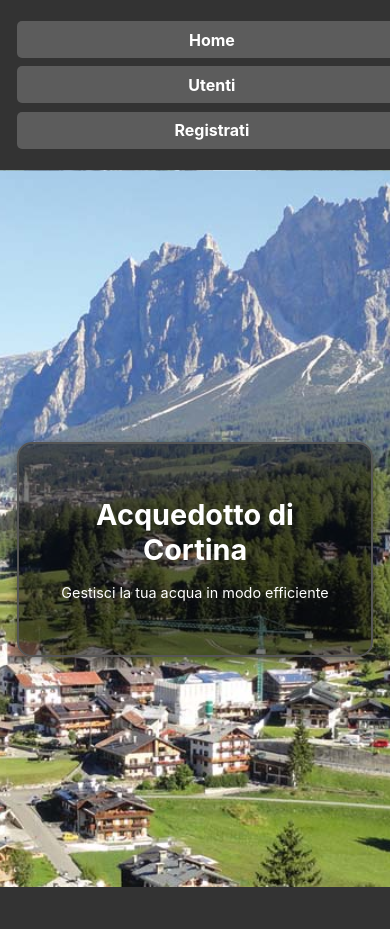
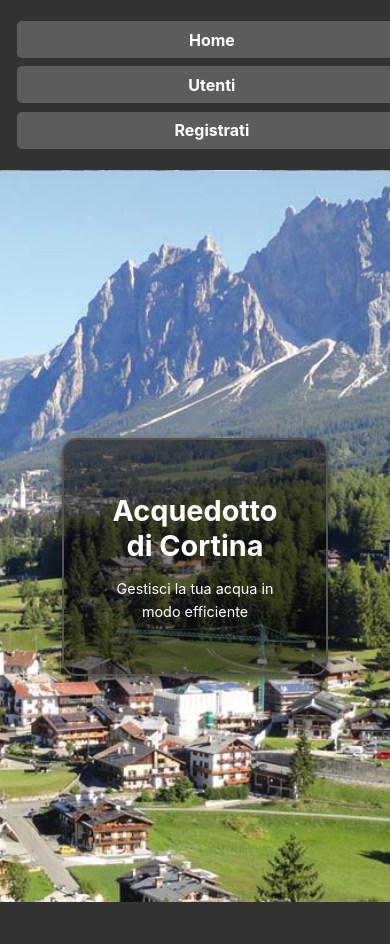
Before and after one commit to nicolazande/acquedotto-cortina-client, a React (Create React App) app: page / in a window 390 px wide. Built offline with nearby package versions, Linux system fonts and the light colour scheme.

Commit message:
refactor

```diff
--- a/src/index.js
+++ b/src/index.js
@@ -1,7 +1,7 @@
 
 
 import React from 'react';
-import './index.css';
+import './styles/index.css';
 import ReactDOM from 'react-dom';
 import App from './App';
 import reportWebVitals from './reportWebVitals';
--- a/src/styles/Home.css
+++ b/src/styles/Home.css
@@ -1,7 +1,7 @@
 .home-container {
     position: relative;
     background-color: #333; /* Colore di sfondo scuro */
-    height: 90vh; /* Altezza a schermo intero */
+    height: 91.8vh; /* Altezza a schermo intero */
     display: flex;
     justify-content: center;
     align-items: center;
@@ -52,7 +52,7 @@
 /* Media queries per design responsivo */
 @media (max-width: 768px) {
     .home-content {
-        max-width: 95%; /* Riduci la larghezza massima su schermi più piccoli */
+        max-width: 90%; /* Riduci la larghezza massima su schermi più piccoli */
         padding: 3vh;
     }
 
@@ -67,7 +67,7 @@
 
 @media (max-width: 480px) {
     .home-content {
-        max-width: 100%; /* Usa tutta la larghezza su schermi molto piccoli */
+        max-width: 50%; /* Usa tutta la larghezza su schermi molto piccoli */
         padding: 4vh;
     }
 
```
Also changed, not shown: src/styles/App.css (renamed from src/App.css), src/styles/index.css (renamed from src/index.css), 1 other file (tests, documents, lock files or other folders).
